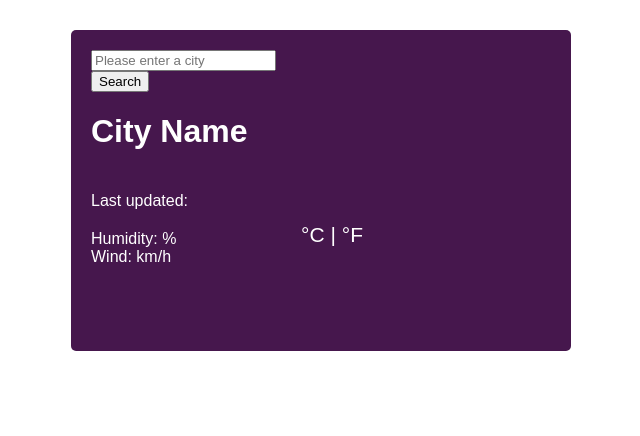
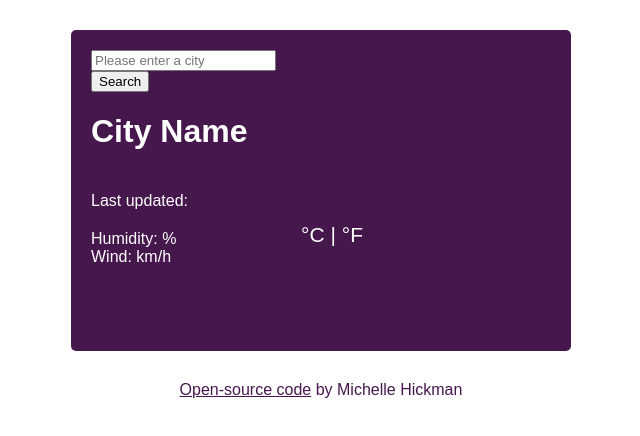
Before and after one commit to mhickman126/weather-react-app, a React (Create React App) app: page / in a window 1280 px wide. Shown: the top 436 px of the page, without its empty margins (319-959 px from the left). Built offline with nearby package versions, Linux system fonts and the light colour scheme.

Commit message:
Add Github link / Updates CSS

```diff
--- a/src/App.js
+++ b/src/App.js
@@ -5,6 +5,7 @@ export default function App() {
   return (
     <div className="App">
       <Weather />
+      <p> Michelle</p>
     </div>
   );
 }
--- a/src/Weather.css
+++ b/src/Weather.css
@@ -47,3 +47,14 @@
   left: 180px;
   font-size: 21px;
 }
+
+.footer {
+  color: #46174d;
+  text-align: center;
+}
+a.footer {
+  text-decoration-line: underline;
+}
+a.footer:hover {
+  color: #46174d;
+}
--- a/src/Weather.js
+++ b/src/Weather.js
@@ -68,6 +68,15 @@ export default function Weather() {
           </div>
         </div>
       </div>
+      <footer className="footer">
+        <a
+          className="footer"
+          href="https://github.com/mhickman126/weather-react-app"
+        >
+          Open-source code
+        </a>
+        &nbsp;by Michelle Hickman
+      </footer>
     </div>
   );
 }
```
